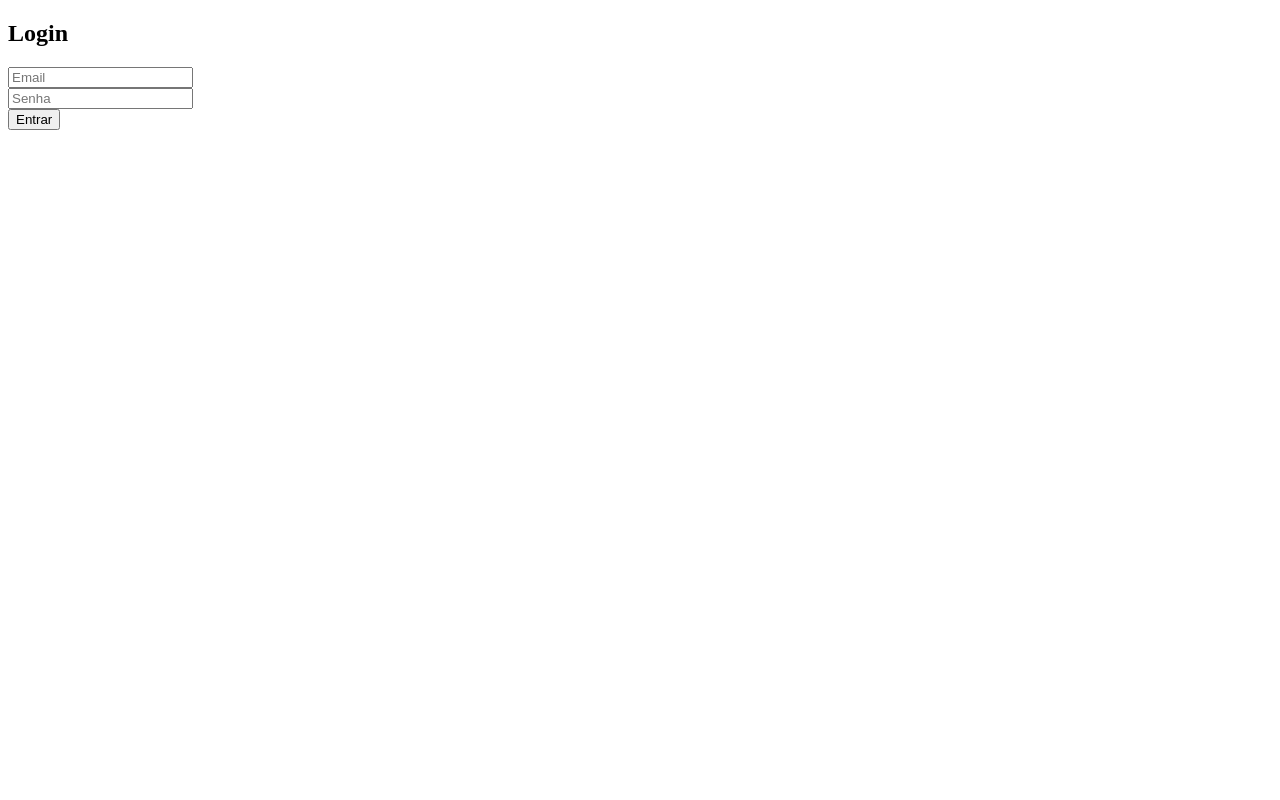
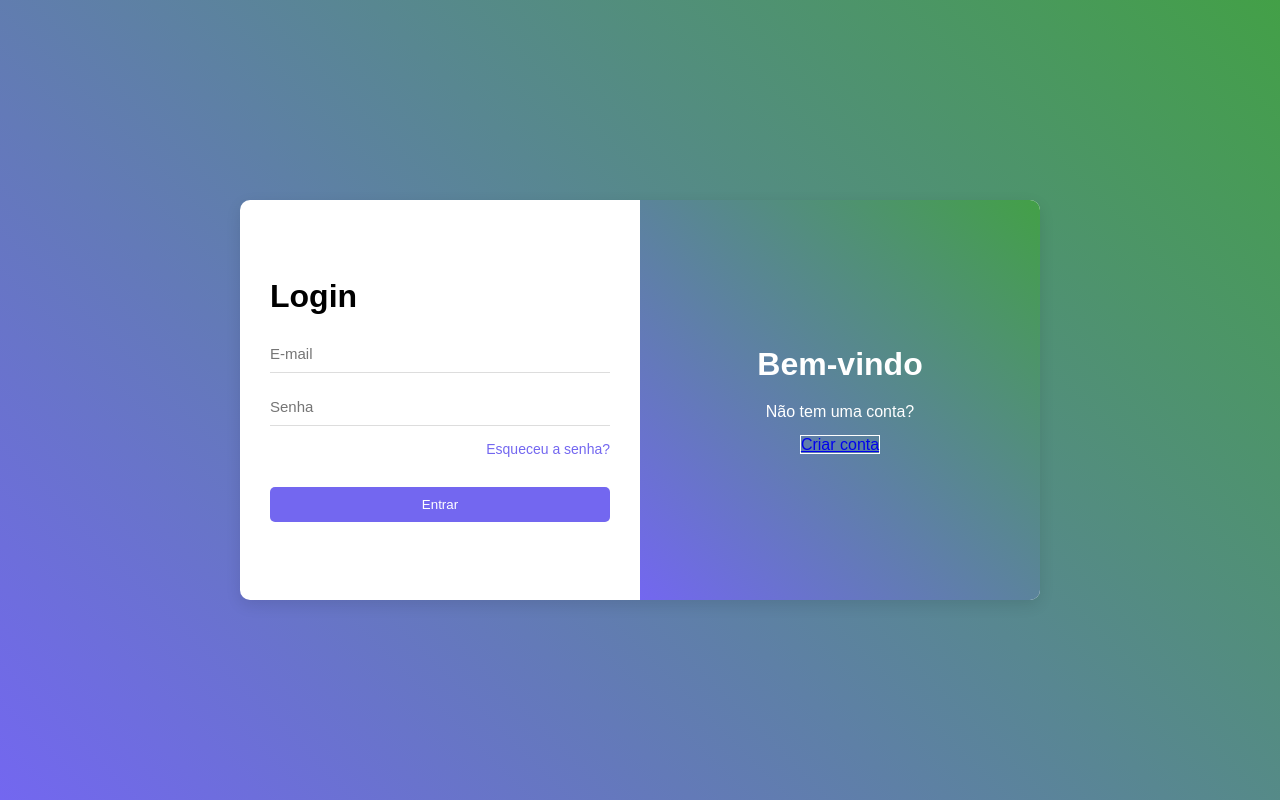
Before and after one commit to fergrenteski/anotaai, a plain HTML site: page frontend/html/login.html in a window 1280 px wide. Drawn offline with Linux system fonts and the light colour scheme.

Commit message:
:sparkles: Tela de Login Desenvolvida.

```diff
--- /dev/null
+++ b/frontend/css/login.css
@@ -0,0 +1,144 @@
+* {
+    margin: 0;
+    padding: 0;
+    box-sizing: border-box;
+    font-family: sans-serif;
+}
+
+body {
+    display: flex;
+    justify-content: center;
+    align-items: center;
+    min-height: 100vh;
+    background: linear-gradient(45deg, #7367f0, #43a047);
+}
+
+.container {
+    position: relative;
+    width: 800px;
+    height: 400px;
+    background: #fff;
+    border-radius: 10px;
+    overflow: hidden;
+    box-shadow: 0 5px 15px rgba(0, 0, 0, 0.1);
+}
+
+.form-container {
+    position: absolute;
+    top: 0;
+    width: 50%;
+    height: 100%;
+    display: flex;
+    flex-direction: column;
+    justify-content: center;
+    padding: 30px;
+    transition: all 0.5s;
+}
+
+.login-container {
+    left: 0;
+}
+
+.signup-container {
+    left: 50%;
+    opacity: 0;
+}
+
+.info-container {
+    position: absolute;
+    top: 0;
+    left: 50%;
+    width: 50%;
+    height: 100%;
+    background: linear-gradient(45deg, #7367f0, #43a047);
+    display: flex;
+    justify-content: center;
+    align-items: center;
+    flex-direction: column;
+    color: #fff;
+    text-align: center;
+    padding: 30px;
+    transition: all 0.5s;
+}
+
+h1 {
+    margin-bottom: 20px;
+}
+
+p {
+    margin-bottom: 15px;
+}
+
+input {
+    width: 100%;
+    padding: 10px 0;
+    margin-bottom: 15px;
+    border: none;
+    border-bottom: 1px solid #ddd;
+    outline: none;
+    font-size: 15px;
+}
+
+button {
+    width: 100%;
+    padding: 10px;
+    border: none;
+    border-radius: 5px;
+    background: #7367f0;
+    color: #fff;
+    cursor: pointer;
+    margin-top: 5px;
+}
+
+.toggle-btn {
+    background: transparent;
+    border: 1px solid #fff;
+    margin-top: 15px;
+}
+
+.container.active .login-container {
+    opacity: 0;
+}
+
+.container.active .signup-container {
+    transform: translateX(-100%);
+    opacity: 1;
+}
+
+.container.active .info-container {
+    transform: translateX(-100%);
+}
+
+@media (max-width: 768px) {
+    .container {
+        width: 90%;
+        height: auto;
+    }
+
+    .form-container {
+        width: 100%;
+        position: relative;
+    }
+
+    .login-container {
+        display: block;
+    }
+
+    .signup-container {
+        display: none;
+        left: 0;
+    }
+
+    .info-container {
+        display: none;
+    }
+
+    .container.active .login-container {
+        display: none;
+    }
+
+    .container.active .signup-container {
+        display: block;
+        transform: none;
+    }
+}
--- a/frontend/html/login.html
+++ b/frontend/html/login.html
@@ -1,15 +1,37 @@
 <!DOCTYPE html>
-<html lang="pt">
+<html lang="pt-BR">
 <head>
     <meta charset="UTF-8">
-    <title>Login</title>
+    <meta name="viewport" content="width=device-width, initial-scale=1.0">
+    <link rel="stylesheet" href="../css/login.css">
+    <title>Login e Cadastro</title>
+
+
 </head>
 <body>
-    <h2>Login</h2>
-    <input type="email" id="email" placeholder="Email"><br>
-    <input type="password" id="senha" placeholder="Senha"><br>
-    <button onclick="login()">Entrar</button>
-    <p id="mensagem"></p>
-    <script src="../js/login.js"></script>
+    <div class="container">
+        <div class="form-container login-container">
+            <h1>Login</h1>
+            <input type="email" id="email" placeholder="E-mail" required>
+            <input type="password" id="senha" placeholder="Senha" required>
+            <a href="#" style="color: #7367f0; font-size: 14px; text-align: right; text-decoration: none; margin-bottom: 10px;">Esqueceu a senha?</a>
+           <p id="mensagem" ></p>
+            <button onclick="login()">Entrar</button>
+        </div>
+        <div class="info-container">
+            <div id="login-info">
+                <h1>Bem-vindo</h1>
+                <p>Não tem uma conta?</p>
+                <a class="toggle-btn" id="show-signup" href="./cadastro.html">Criar conta</a>
+            </div>
+            <div id="signup-info" style="display: none;">
+                <h1>Olá</h1>
+                <p>Já tem uma conta?</p>
+                <button class="toggle-btn" id="show-login">Fazer login</button>
+            </div>
+        </div>
+
+    </div>
+<script src="../js/login.js"></script>
 </body>
 </html>
```
